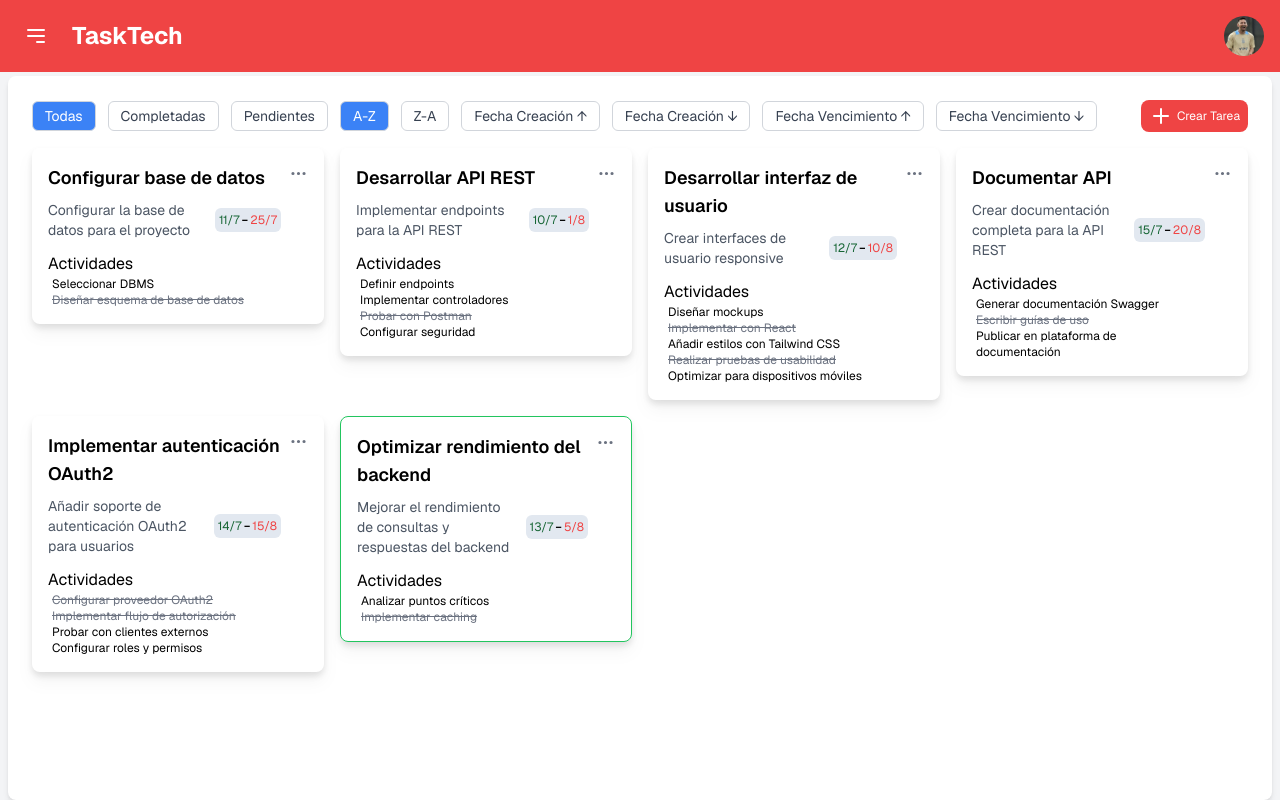
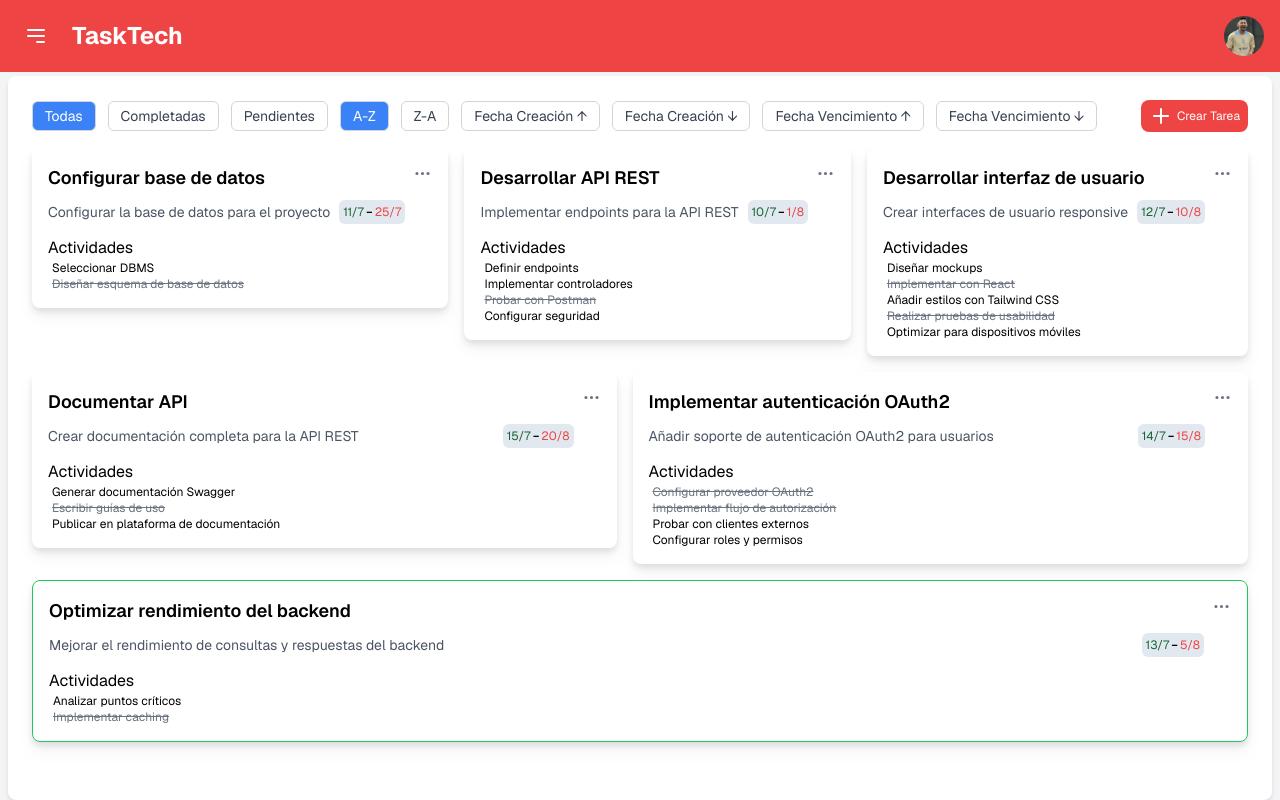
Before and after one commit to MarianBzz/Task-tech, a Next.js app: page / in a window 1280 px wide. Built offline with nearby package versions, Linux system fonts and the light colour scheme.

Commit message:
order cards

```diff
--- a/src/app/components/Layout.tsx
+++ b/src/app/components/Layout.tsx
@@ -37,8 +37,8 @@ const Layout: React.FC<React.PropsWithChildren<{}>> = ({ children }) => {
           <Image
             src='/messi.jpg'
             alt='Profile Image'
-            width={40}
-            height={40}
+            width={100}
+            height={100}
             className='h-10 w-10 rounded-full object-cover'
           />
         </div>
--- a/src/app/components/TaskItemCard.tsx
+++ b/src/app/components/TaskItemCard.tsx
@@ -37,17 +37,6 @@ const TaskItemCard: React.FC<TaskItemCardProps> = ({
     setMenuVisible(!menuVisible);
   };
 
-  const handleTaskToggle = () => {
-    toggleComplete(id);
-    setMenuVisible(false);
-  };
-
-  const handleDeleteTask = () => {
-    deleteTask(id);
-    setMenuVisible(false);
-  };
-
-  // Formateo de fechas para mostrar solo día y mes (DD/MM)
   const formattedCreationDate = new Date(creationDate).toLocaleDateString(
     'es-AR',
     {
@@ -69,7 +58,7 @@ const TaskItemCard: React.FC<TaskItemCardProps> = ({
   return (
     <div
       className={`flex items-start rounded-lg bg-white p-4 drop-shadow-lg  ${
-        completed ? 'border border-green-500 bg-green-200' : ''
+        completed ? 'border border-green-500 bg-green-100' : ''
       }`}
     >
       <div className='flex-1'>
--- a/src/app/components/TaskList.tsx
+++ b/src/app/components/TaskList.tsx
@@ -138,9 +138,9 @@ const TaskList: React.FC = () => {
         </button>
       </div>
 
-      <div className='grid grid-flow-row grid-cols-4 gap-4'>
+      <div className='flex flex-wrap gap-4'>
         {sortTasks(filteredTasks).map((task) => (
-          <div key={task.id} className='relative row-span-1'>
+          <div key={task.id} className='relative flex-grow'>
             <TaskItemCard
               {...task}
               toggleComplete={toggleComplete}
```
